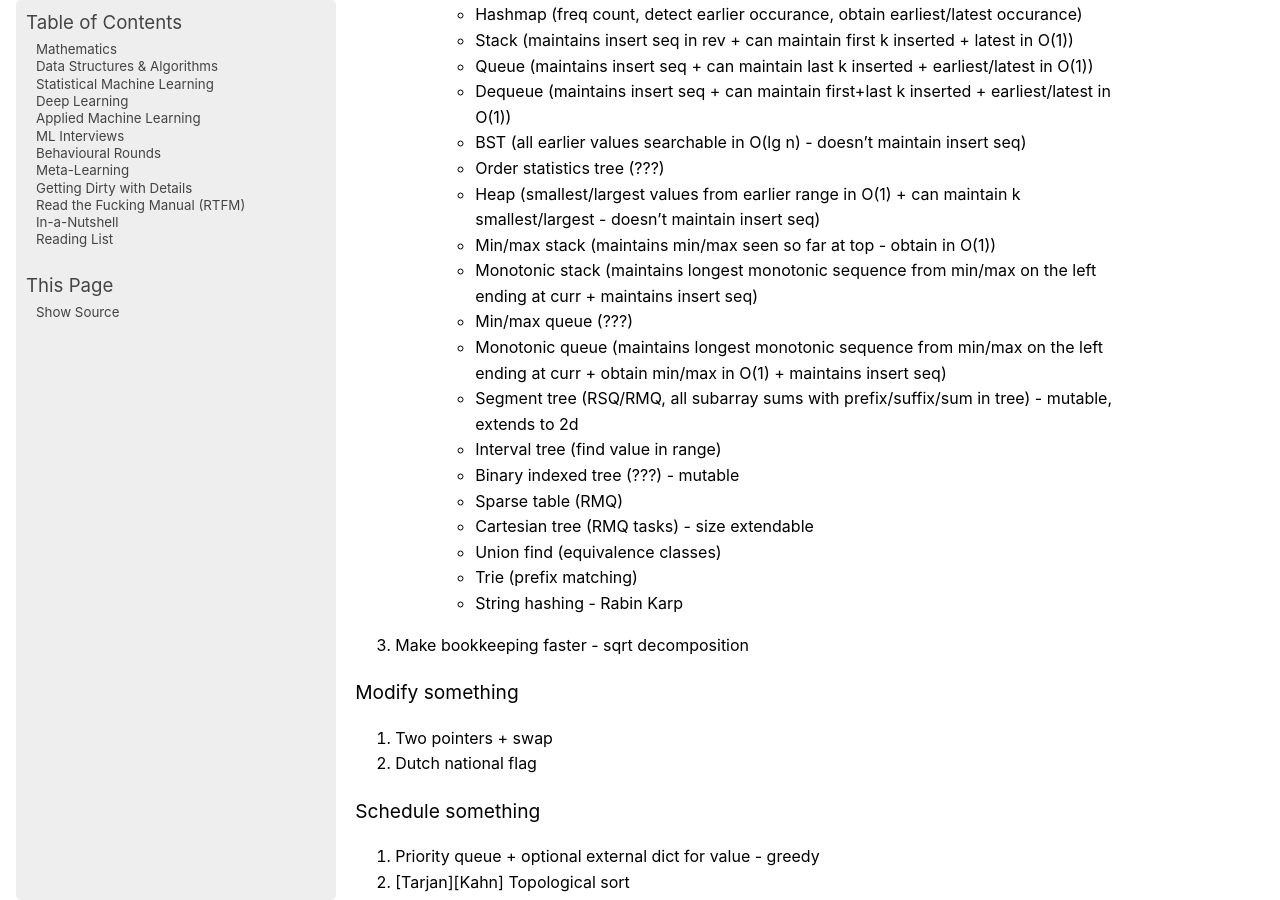
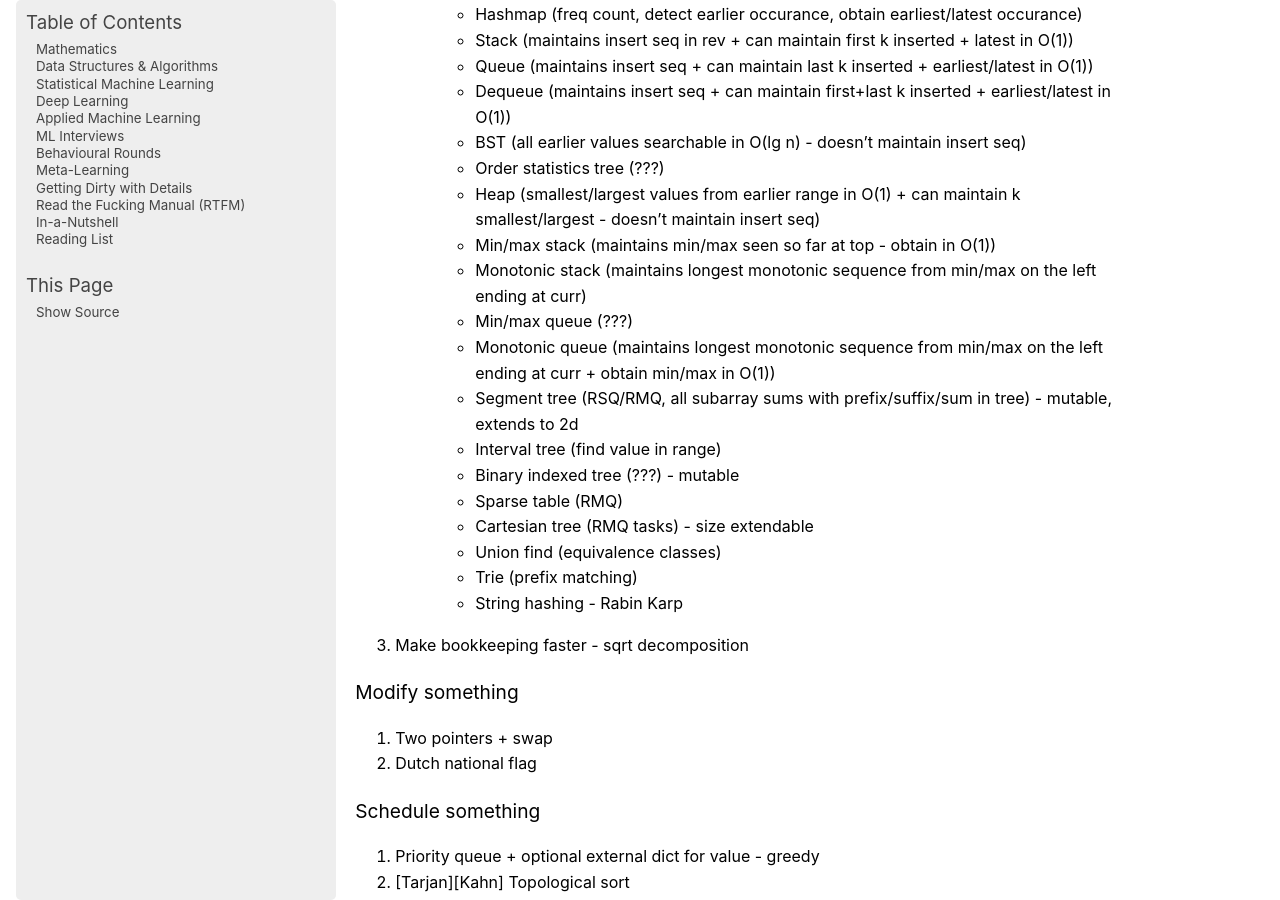
Before and after one commit to uselesstechjunks/leetcode, a Sphinx documentation site: the page built from docs/source/dsa/index.rst, in a window 1280 px wide and 900 px high, scrolled down 1283 px. Built offline with Sphinx 7.4.7, drawn with Linux system fonts in a browser that asks for light colours; pages that are not in the unit, such as notebooks, are missing from menus.

Commit message:
Update index.rst

```diff
--- a/docs/source/dsa/index.rst
+++ b/docs/source/dsa/index.rst
@@ -49,9 +49,9 @@ Find something
 	- Order statistics tree (???)
 	- Heap (smallest/largest values from earlier range in O(1) + can maintain k smallest/largest - doesn't maintain insert seq)
 	- Min/max stack (maintains min/max seen so far at top - obtain in O(1))
-	- Monotonic stack (maintains longest monotonic sequence from min/max on the left ending at curr + maintains insert seq)
+	- Monotonic stack (maintains longest monotonic sequence from min/max on the left ending at curr)
 	- Min/max queue (???)
-	- Monotonic queue (maintains longest monotonic sequence from min/max on the left ending at curr + obtain min/max in O(1) + maintains insert seq)
+	- Monotonic queue (maintains longest monotonic sequence from min/max on the left ending at curr + obtain min/max in O(1))
 	- Segment tree (RSQ/RMQ, all subarray sums with prefix/suffix/sum in tree) - mutable, extends to 2d
 	- Interval tree (find value in range)
 	- Binary indexed tree (???) - mutable
```
